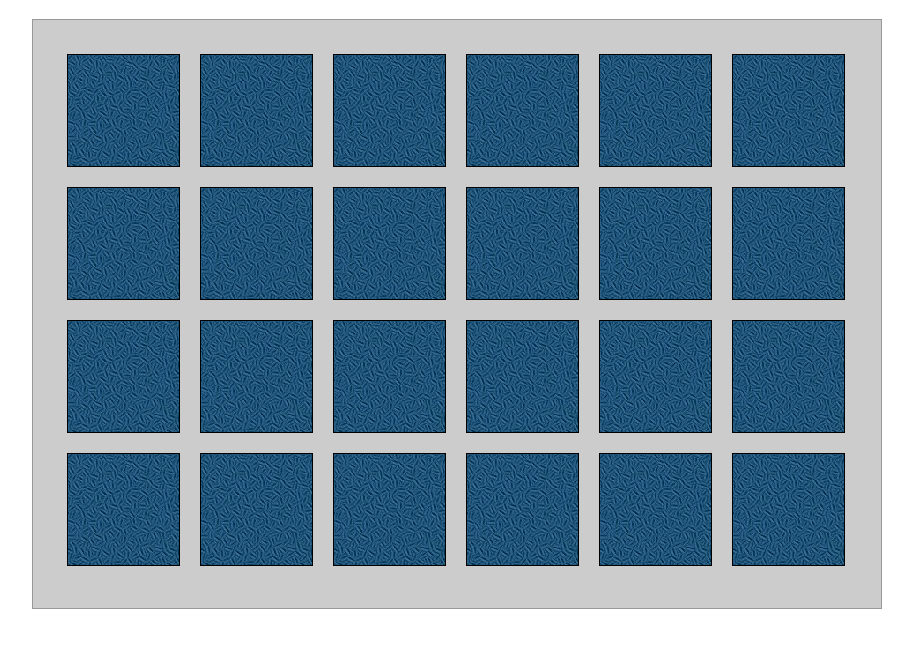
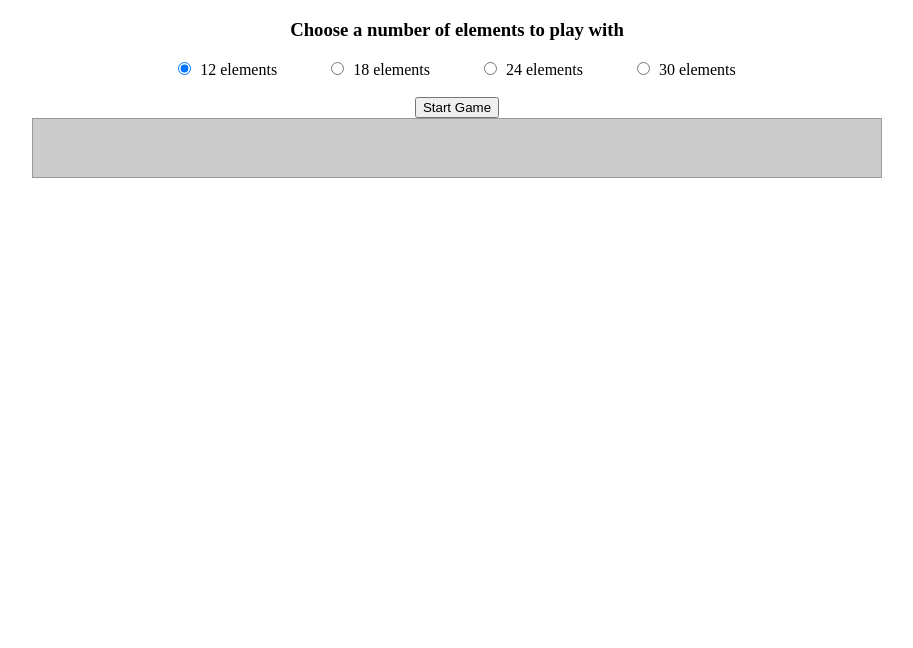
Before and after one commit to KovDimaY/Memory-Game, a plain HTML site: page index.html in a window 1280 px wide. Shown: the part 84-732 px from the top of the page, without its empty margins (183-1096 px from the left). Drawn offline with Linux system fonts and the light colour scheme.

Commit message:
Player can choose a number of elements to play with

```diff
--- a/css/styles.css
+++ b/css/styles.css
@@ -1,7 +1,7 @@
 h1 {
 	margin-bottom: 5px;
 }
-h4 {
+#author {
 	margin-top: 0px;
 }
 .title {
@@ -27,3 +27,14 @@ div#memory_board > div {
 	cursor:pointer;
 	text-align:center;
 }
+#difficultySelector {
+	text-align: center;
+}
+#diffRadioBtns {
+	margin-left: -50px;
+}
+.difficulty {
+	display: inline-block;
+	margin-left: 50px;
+	margin-right: 5px;
+}
--- a/index.html
+++ b/index.html
@@ -7,7 +7,17 @@
 <body>
 <div class="title">
 	<h1>Memory Game</h1>
-	<h4>by Dmytro Kovalenko</h4>
+	<h4 id="author">by Dmytro Kovalenko</h4>
+</div>
+<div id="difficultySelector">
+	<h3>Choose a number of elements to play with</h3>
+	<form id="diffRadioBtns" action="">
+	  <input type="radio" class="difficulty" name="difficulty" value="12" checked> 12 elements
+	  <input type="radio" class="difficulty" name="difficulty" value="18"> 18 elements
+	  <input type="radio" class="difficulty" name="difficulty" value="24"> 24 elements
+	  <input type="radio" class="difficulty" name="difficulty" value="30"> 30 elements <br/><br/>
+	</form>
+	<button type="button" onclick="readNumberOfElements()">Start Game</button>
 </div>
 <div id="memory_board"></div>
 <script>newBoard();</script>
--- a/javascript/memory-logic.js
+++ b/javascript/memory-logic.js
@@ -1,7 +1,8 @@
-var memory_array = ['1','1','2','2','3','3','4','4','5','5','6','6','7','7','8','8','9','9','10','10','11','11','12','12'];
+var memory_array = [];
 var memory_values = [];
 var memory_tile_ids = [];
 var tiles_flipped = 0;
+
 Array.prototype.memory_tile_shuffle = function(){
     var i = this.length, j, temp;
     while(--i > 0){
@@ -11,15 +12,39 @@ Array.prototype.memory_tile_shuffle = function(){
         this[i] = temp;
     }
 }
+
+function readNumberOfElements(){
+	var radioBtns = document.getElementsByName("difficulty");
+	for(i = 0; i < radioBtns.length; i++) {
+		if (radioBtns[i].checked){
+			var numElements = radioBtns[i].value;
+		}
+	}
+	generateData(numElements);
+}
+
+function generateData(numberOfElements){
+	memory_array = [];
+	for(i = 0; i < numberOfElements/2; i++) {
+		memory_array.push(i+1);
+		memory_array.push(i+1);
+	}
+	newBoard();
+}
+
 function newBoard(){
+	var board = document.getElementById('memory_board');
+	board.style.height = 10 + memory_array.length/6 *132 + "px";
+
 	tiles_flipped = 0;
 	var output = '';
     memory_array.memory_tile_shuffle();
 	for(var i = 0; i < memory_array.length; i++){
 		output += '<div id="tile_'+i+'" onclick="memoryFlipTile(this,\''+memory_array[i]+'\')"></div>';
 	}
-	document.getElementById('memory_board').innerHTML = output;
+	board.innerHTML = output;
 }
+
 function memoryFlipTile(tile,val){
 	if(tile.innerHTML == "" && memory_values.length < 2){
 		tile.style.background = '#FFF';
```
